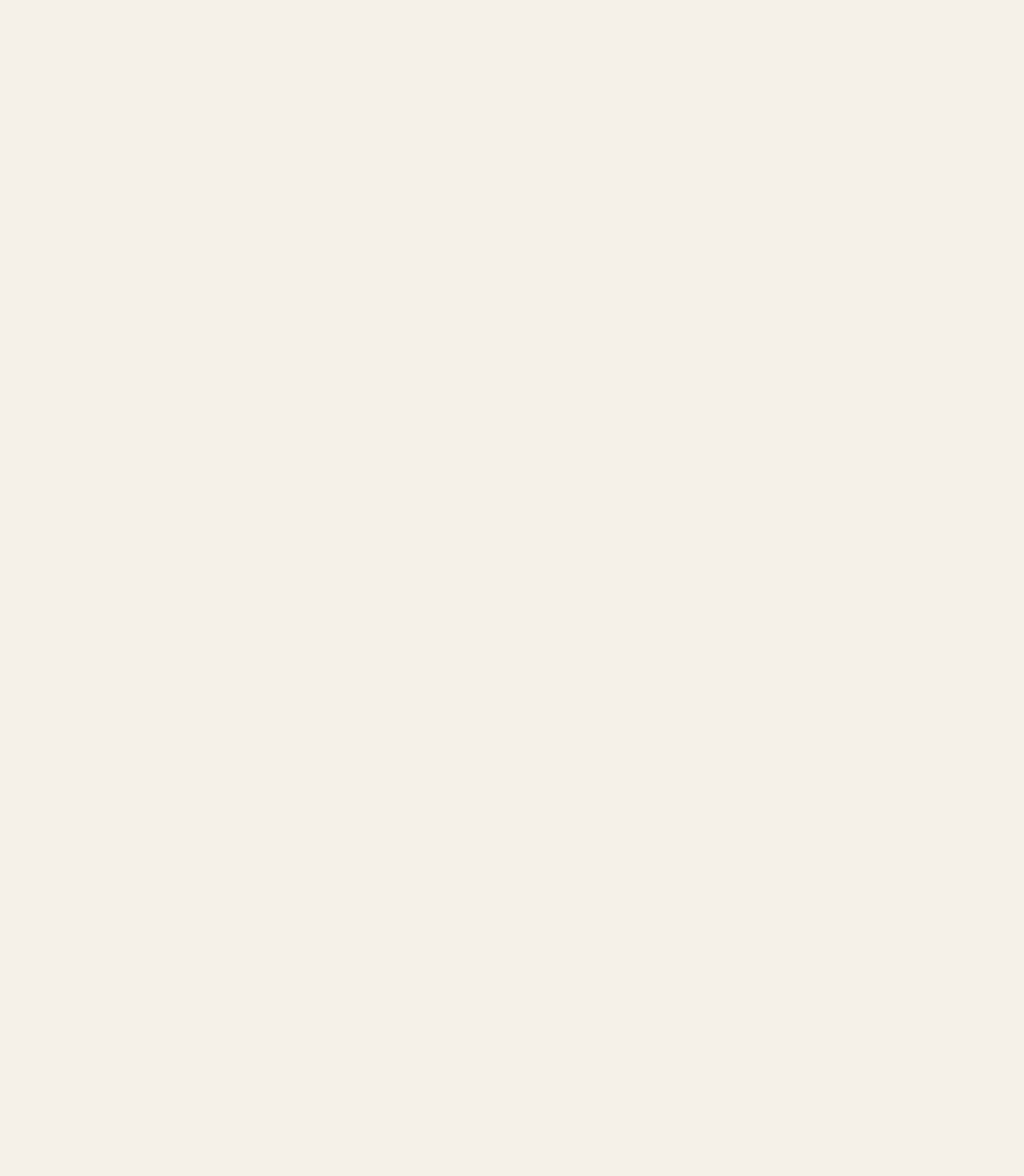
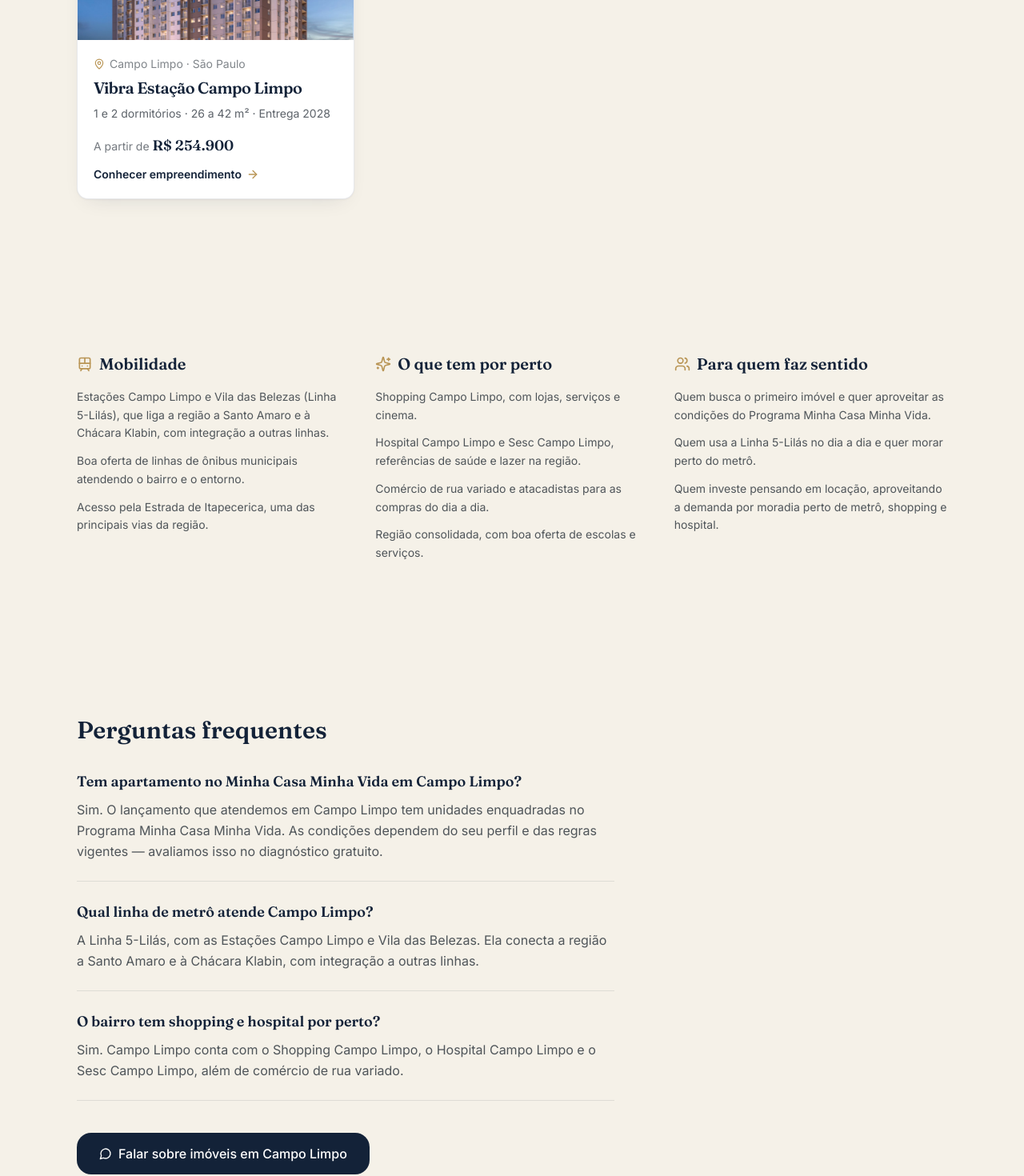
Before and after one commit to Joaovsr98/consultorimobiliario, a React (Vite) app: page /apartamentos-campo-limpo in a window 1280 px wide. Shown: the part 1060-2530 px from the top of the page at 80% size. Before the commit the page ends 854 px from the top, so only its background shows below. Built offline with nearby package versions, Linux system fonts and the light colour scheme; no server answers.

Commit message:
feat: paginas de bairro Campo Limpo e Jardim Bonfiglioli (SEO local) + ajuste de preposicao

```diff
--- a/src/data/neighborhoods.ts
+++ b/src/data/neighborhoods.ts
@@ -74,6 +74,98 @@ export const neighborhoods: NeighborhoodPage[] = [
       },
     ],
   },
+  {
+    slug: "apartamentos-campo-limpo",
+    neighborhood: "Campo Limpo",
+    city: "São Paulo",
+    metaTitle: "Apartamentos em Campo Limpo, São Paulo",
+    metaDescription:
+      "Apartamentos e lançamentos em Campo Limpo, Zona Sul de São Paulo — perto das Estações Campo Limpo e Vila das Belezas (Linha 5-Lilás), com opções no Minha Casa Minha Vida.",
+    h1: "Apartamentos à venda em Campo Limpo, São Paulo",
+    intro: [
+      "Campo Limpo é uma região da Zona Sul de São Paulo atendida pela Linha 5-Lilás do metrô, com as Estações Campo Limpo e Vila das Belezas. A Linha 5 conecta a região a Santo Amaro e à Chácara Klabin, com integração a outras linhas do metrô — o que facilita bastante o dia a dia de quem depende do transporte público.",
+      "É uma área com comércio forte, shopping, hospital e opções de lazer no próprio bairro. Abaixo estão os lançamentos que atendemos em Campo Limpo, com valores e condições, além de um resumo do que a região oferece.",
+    ],
+    transport: [
+      "Estações Campo Limpo e Vila das Belezas (Linha 5-Lilás), que liga a região a Santo Amaro e à Chácara Klabin, com integração a outras linhas.",
+      "Boa oferta de linhas de ônibus municipais atendendo o bairro e o entorno.",
+      "Acesso pela Estrada de Itapecerica, uma das principais vias da região.",
+    ],
+    highlights: [
+      "Shopping Campo Limpo, com lojas, serviços e cinema.",
+      "Hospital Campo Limpo e Sesc Campo Limpo, referências de saúde e lazer na região.",
+      "Comércio de rua variado e atacadistas para as compras do dia a dia.",
+      "Região consolidada, com boa oferta de escolas e serviços.",
+    ],
+    buyerProfile: [
+      "Quem busca o primeiro imóvel e quer aproveitar as condições do Programa Minha Casa Minha Vida.",
+      "Quem usa a Linha 5-Lilás no dia a dia e quer morar perto do metrô.",
+      "Quem investe pensando em locação, aproveitando a demanda por moradia perto de metrô, shopping e hospital.",
+    ],
+    faq: [
+      {
+        question: "Tem apartamento no Minha Casa Minha Vida em Campo Limpo?",
+        answer:
+          "Sim. O lançamento que atendemos em Campo Limpo tem unidades enquadradas no Programa Minha Casa Minha Vida. As condições dependem do seu perfil e das regras vigentes — avaliamos isso no diagnóstico gratuito.",
+      },
+      {
+        question: "Qual linha de metrô atende Campo Limpo?",
+        answer:
+          "A Linha 5-Lilás, com as Estações Campo Limpo e Vila das Belezas. Ela conecta a região a Santo Amaro e à Chácara Klabin, com integração a outras linhas.",
+      },
+      {
+        question: "O bairro tem shopping e hospital por perto?",
+        answer:
+          "Sim. Campo Limpo conta com o Shopping Campo Limpo, o Hospital Campo Limpo e o Sesc Campo Limpo, além de comércio de rua variado.",
+      },
+    ],
+  },
+  {
+    slug: "apartamentos-jardim-bonfiglioli",
+    neighborhood: "Jardim Bonfiglioli",
+    city: "São Paulo",
+    metaTitle: "Apartamentos no Jardim Bonfiglioli, São Paulo",
+    metaDescription:
+      "Apartamentos e lançamentos no Jardim Bonfiglioli, Zona Oeste de São Paulo — perto de estação da Linha 4-Amarela, com acesso rápido a Pinheiros e Paulista e opções no Minha Casa Minha Vida.",
+    h1: "Apartamentos à venda no Jardim Bonfiglioli, São Paulo",
+    intro: [
+      "O Jardim Bonfiglioli é um bairro residencial da Zona Oeste de São Paulo, na região do Butantã, próximo de uma estação da Linha 4-Amarela do metrô. Isso dá acesso rápido a Pinheiros e à Avenida Paulista sem baldeação — uma vantagem para quem trabalha nesses polos.",
+      "É uma área tranquila e bem localizada, perto da USP e do comércio do Butantã. Abaixo estão os lançamentos que atendemos no Jardim Bonfiglioli, com valores e condições, além de um resumo do que a região oferece.",
+    ],
+    transport: [
+      "Estação da Linha 4-Amarela a cerca de 10 minutos a pé, com ligação direta a Pinheiros, Faria Lima e Paulista.",
+      "Proximidade da Rodovia Raposo Tavares e da Marginal Pinheiros para quem se locomove de carro.",
+      "Diversas linhas de ônibus atendendo o Butantã e o entorno.",
+    ],
+    highlights: [
+      "Proximidade da USP e do comércio consolidado do Butantã.",
+      "Cerca de 10 minutos de Pinheiros e 15 da Avenida Paulista pela Linha 4-Amarela.",
+      "Bairro residencial e tranquilo, prático para quem quer sossego perto do metrô.",
+      "Boa oferta de escolas, serviços e áreas verdes na região.",
+    ],
+    buyerProfile: [
+      "Quem trabalha em Pinheiros, na Faria Lima ou na Paulista e quer reduzir o tempo de deslocamento.",
+      "Quem busca o primeiro imóvel e quer aproveitar as condições do Programa Minha Casa Minha Vida.",
+      "Quem investe pensando em locação, aproveitando a proximidade do metrô e da USP.",
+    ],
+    faq: [
+      {
+        question: "Tem apartamento no Minha Casa Minha Vida no Jardim Bonfiglioli?",
+        answer:
+          "Sim. O lançamento que atendemos no Jardim Bonfiglioli tem unidades enquadradas no Programa Minha Casa Minha Vida. As condições dependem do seu perfil e das regras vigentes — avaliamos isso no diagnóstico gratuito.",
+      },
+      {
+        question: "Qual linha de metrô atende o Jardim Bonfiglioli?",
+        answer:
+          "A Linha 4-Amarela, com uma estação a cerca de 10 minutos a pé. De lá dá para chegar a Pinheiros, Faria Lima e Paulista sem baldeação.",
+      },
+      {
+        question: "Dá para chegar à Paulista de metrô?",
+        answer:
+          "Sim. Pela Linha 4-Amarela é possível chegar à região da Paulista sem trocar de linha, em torno de 15 minutos a partir do bairro.",
+      },
+    ],
+  },
 ];
 
 export function getNeighborhoodBySlug(slug: string): NeighborhoodPage | undefined {
--- a/src/pages/Neighborhood.tsx
+++ b/src/pages/Neighborhood.tsx
@@ -45,7 +45,7 @@ export function Neighborhood() {
       {properties.length > 0 && (
         <Section>
           <h2 className="font-display text-2xl font-semibold text-brand sm:text-3xl">
-            Empreendimentos na {data.neighborhood}
+            Empreendimentos em {data.neighborhood}
           </h2>
           <p className="mt-2 text-ink/60">
             Valores e disponibilidade sujeitos a alteração.
@@ -119,7 +119,7 @@ export function Neighborhood() {
             className={buttonClasses("primary", "lg", "mt-10")}
           >
             <MessageCircle className="size-4" aria-hidden />
-            Falar sobre imóveis na {data.neighborhood}
+            Falar sobre imóveis em {data.neighborhood}
           </a>
         )}
       </Section>
--- a/src/pages/Properties.tsx
+++ b/src/pages/Properties.tsx
@@ -84,7 +84,7 @@ export function Properties() {
                 to={`/${n.slug}`}
                 className="rounded-full border border-brand/15 bg-paper px-4 py-2 text-sm font-medium text-brand transition-colors hover:border-brand/40 hover:bg-surface"
               >
-                Apartamentos na {n.neighborhood}
+                Apartamentos em {n.neighborhood}
               </Link>
             ))}
           </div>
--- a/vite.config.ts
+++ b/vite.config.ts
@@ -63,7 +63,11 @@ const GUIDE_SLUGS = [
 ];
 const STATIC_ROUTES = ["/", "/imoveis", "/sobre", "/guias", "/contato", "/privacidade"];
 /** Landing pages de bairro — manter em sincronia com data/neighborhoods.ts. */
-const NEIGHBORHOOD_SLUGS = ["apartamentos-vila-sonia"];
+const NEIGHBORHOOD_SLUGS = [
+  "apartamentos-vila-sonia",
+  "apartamentos-campo-limpo",
+  "apartamentos-jardim-bonfiglioli",
+];
 
 function sitePaths(): string[] {
   return [
```
